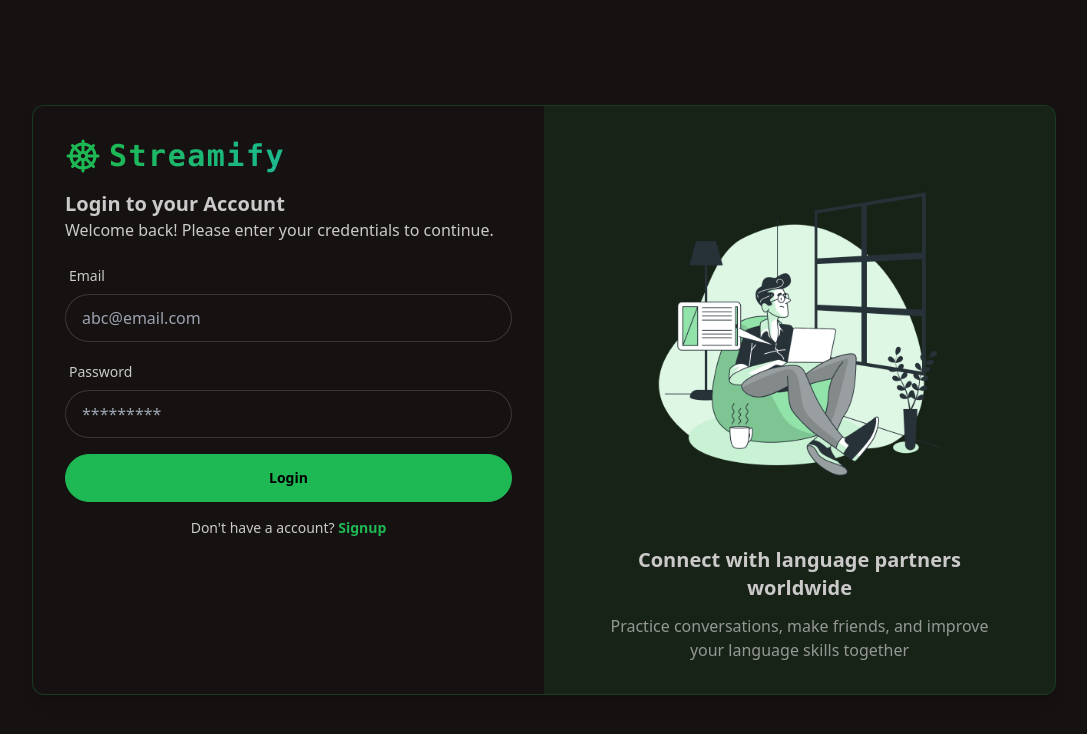
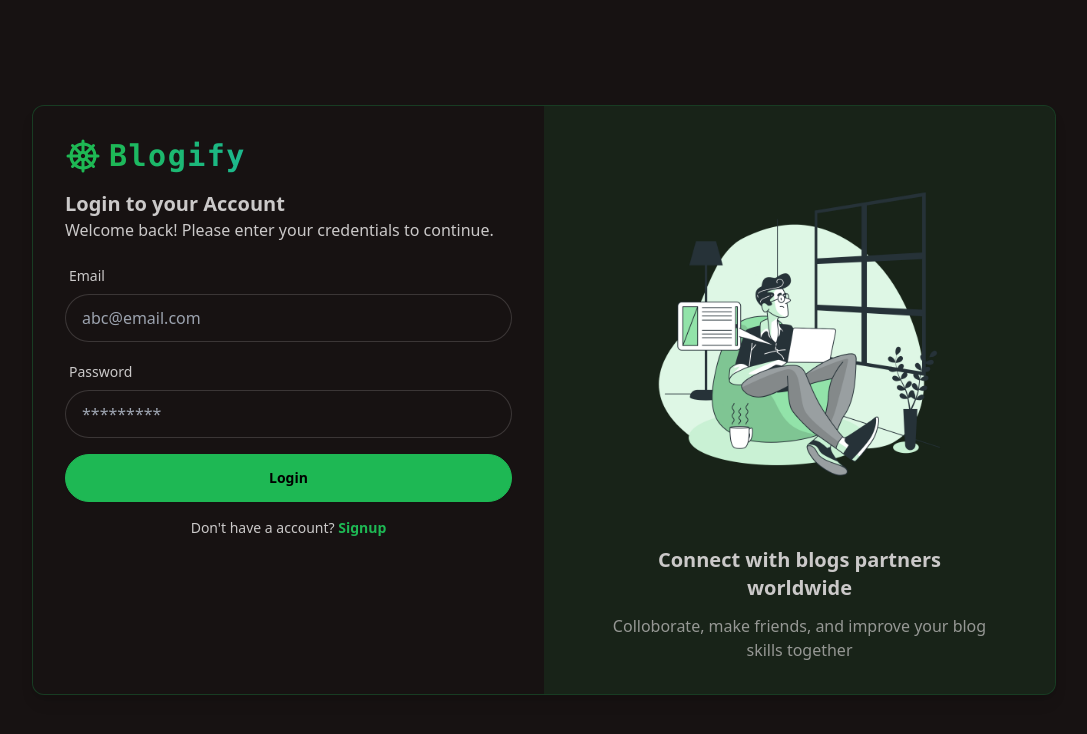
Before and after one commit to AnujGupta-2674/Blogify, a React (Vite) app in the folder Frontend/: page /login in a window 1280 px wide. Shown: the top 734 px of the page, without its empty margins (96-1183 px from the left). Built offline with nearby package versions, Linux system fonts and the light colour scheme; no server answers.

Commit message:
Front and Back connection and fixed done

```diff
--- a/Frontend/src/Pages/LoginPage.jsx
+++ b/Frontend/src/Pages/LoginPage.jsx
@@ -33,19 +33,12 @@ const LoginPage = () => {
           <div className='mb-4 flex items-center justify-start gap-2'>
             <ShipWheelIcon className="size-9 text-primary" />
             <span className='text-3xl font-bold font-mono bg-clip-text text-transparent bg-gradient-to-r from-primary to-secondary tracking-wider'>
-              Streamify
+              Blogify
             </span>
           </div>
           {/* Error Message */}
           {error && (
-            <div className='alert alert-error shadow-lg mb-4'>
-              <div>
-                <svg xmlns="http://www.w3.org/2000/svg" className="stroke-current flex-shrink-0 h-6 w-6" fill="none" viewBox="0 0 24 24">
-                  <path strokeLinecap="round" strokeLinejoin="round" strokeWidth="2" d="M12 9v2m0 4h.01M21 12a9 9 0 11-18 0 9 9 0 0118 0z"></path>
-                </svg>
-                <span>{error.response.data.message}</span>
-              </div>
-            </div>
+            toast.error(error.repsonse.data.message)
           )}
           <div className='w-full'>
             <form onSubmit={handleLogin}>
@@ -115,9 +108,9 @@ const LoginPage = () => {
             </div>
 
             <div className="text-center space-y-3 mt-6">
-              <h2 className="text-xl font-semibold">Connect with language partners worldwide</h2>
+              <h2 className="text-xl font-semibold">Connect with blogs partners worldwide</h2>
               <p className="opacity-70">
-                Practice conversations, make friends, and improve your language skills together
+                Colloborate, make friends, and improve your blog skills together
               </p>
             </div>
           </div>
--- a/Frontend/src/Pages/SignupPage.jsx
+++ b/Frontend/src/Pages/SignupPage.jsx
@@ -46,7 +46,7 @@ const SignupPage = () => {
           </div>
           {/* Error Message */}
           {error && (
-            toast.success(error.repsonse.data.message)
+            toast.error(error.repsonse.data.message)
           )}
           <div className='w-full'>
             <form onSubmit={handleSignup}>
@@ -132,9 +132,9 @@ const SignupPage = () => {
             </div>
 
             <div className="text-center space-y-3 mt-6">
-              <h2 className="text-xl font-semibold">Connect with language partners worldwide</h2>
+              <h2 className="text-xl font-semibold">Connect with blogs partners worldwide</h2>
               <p className="opacity-70">
-                Collaborate, make friends, and improve your language skills together
+                Make friends, collaborate and post blogs on tech.
               </p>
             </div>
           </div>
```
